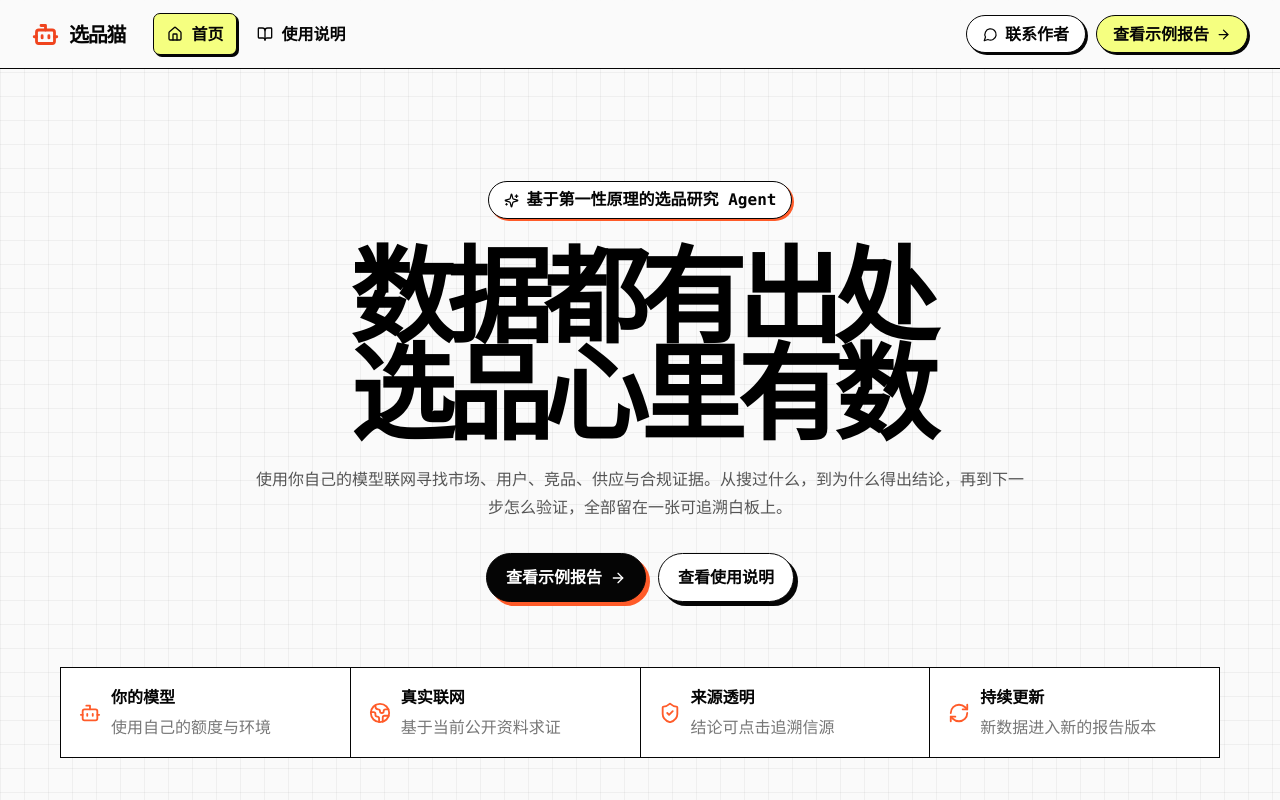
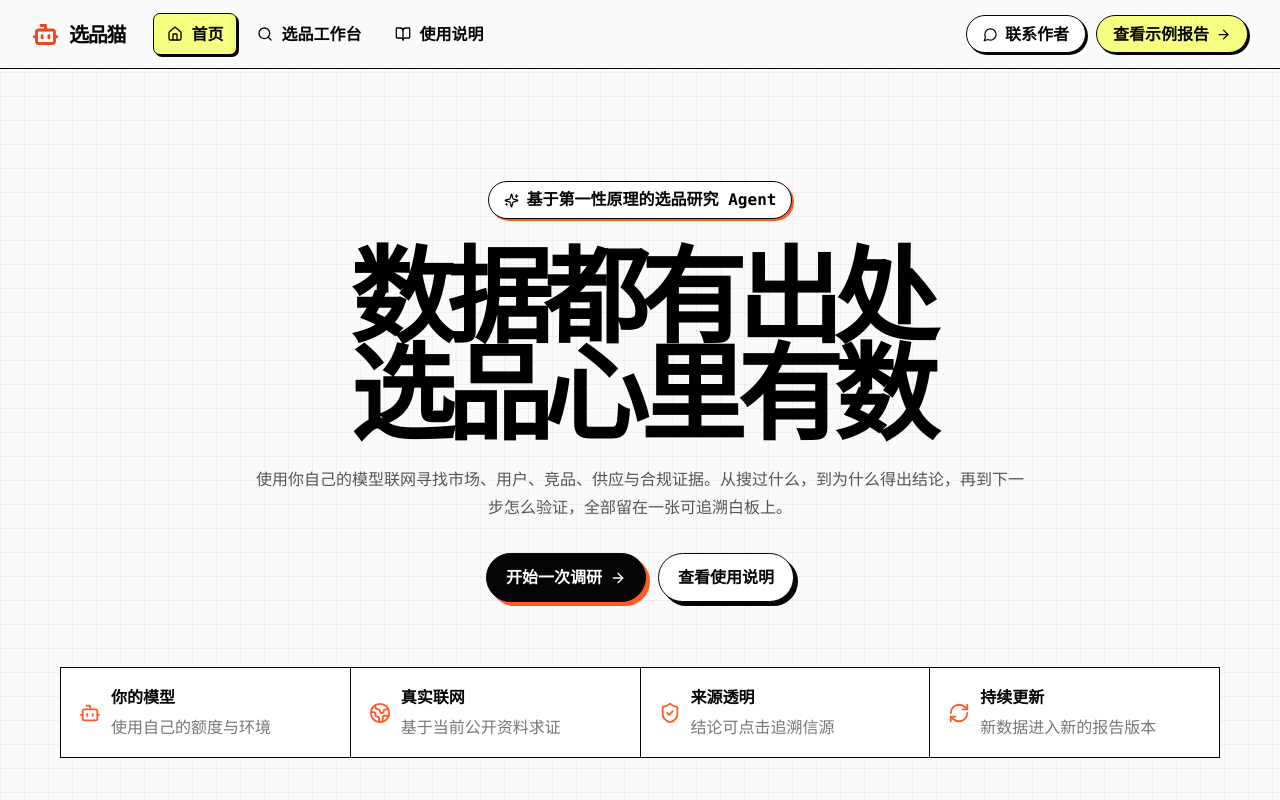
Before and after one commit to weierrr/xuanpinmao, a Next.js app in the folder app/: page / in a window 1280 px wide. Shown: the top 800 px of the page. Built offline with nearby package versions, Linux system fonts and the light colour scheme.

Commit message:
Restore screenshot-matched public homepage

```diff
--- a/app/src/app/page.tsx
+++ b/app/src/app/page.tsx
@@ -60,12 +60,7 @@ export default function HomePage() {
           <h1>数据都有出处<br />选品心里有数</h1>
           <p>使用你自己的模型联网寻找市场、用户、竞品、供应与合规证据。从搜过什么，到为什么得出结论，再到下一步怎么验证，全部留在一张可追溯白板上。</p>
           <div className="home-product-actions">
-            <Link
-              className="home-product-button dark"
-              href="/discover/plan/whiteboard?discoveryId=discovery-refrigerator-water-filter-demo-us"
-            >
-              查看示例报告 <ArrowRight size={16} />
-            </Link>
+            <Link className="home-product-button dark" href="/discover">开始一次调研 <ArrowRight size={16} /></Link>
             <Link className="home-product-button light" href="/guide">查看使用说明</Link>
           </div>
           <div className="home-story-proof" data-icon-size="22">
@@ -165,12 +160,7 @@ export default function HomePage() {
 
         <section className="home-product-cta">
           <div><span>从一条关键词、一张图片或一个竞品链接开始</span><h2>把一轮选品调研的全过程，真正掌握在自己手里。</h2></div>
-          <Link
-            className="home-product-button lime"
-            href="/discover/plan/whiteboard?discoveryId=discovery-refrigerator-water-filter-demo-us"
-          >
-            查看示例报告 <ArrowRight size={16} />
-          </Link>
+          <Link className="home-product-button lime" href="/discover">打开选品工作台 <ArrowRight size={16} /></Link>
         </section>
       </main>
     </div>
--- a/app/src/app/site-top-navigation.tsx
+++ b/app/src/app/site-top-navigation.tsx
@@ -1,6 +1,7 @@
 import Link from "next/link";
 import { Noto_Sans_SC } from "next/font/google";
-import { BookOpen, Bot, Home } from "lucide-react";
+import { BookOpen, Bot, Home, Search } from "lucide-react";
+import { WorkbenchLink } from "./workbench-link";
 
 const brandFont = Noto_Sans_SC({
   weight: "900",
@@ -34,6 +35,10 @@ export function SiteTopNavigation({ active, actions }: SiteTopNavigationProps) {
             <Home size={16} />
             首页
           </Link>
+          <WorkbenchLink className={active === "workbench" ? "active" : undefined}>
+            <Search size={16} />
+            选品工作台
+          </WorkbenchLink>
           <Link className={active === "guide" ? "active" : undefined} href="/guide">
             <BookOpen size={16} />
             使用说明
```
Also changed, not shown: 2 other files (tests, documents, lock files or other folders).
